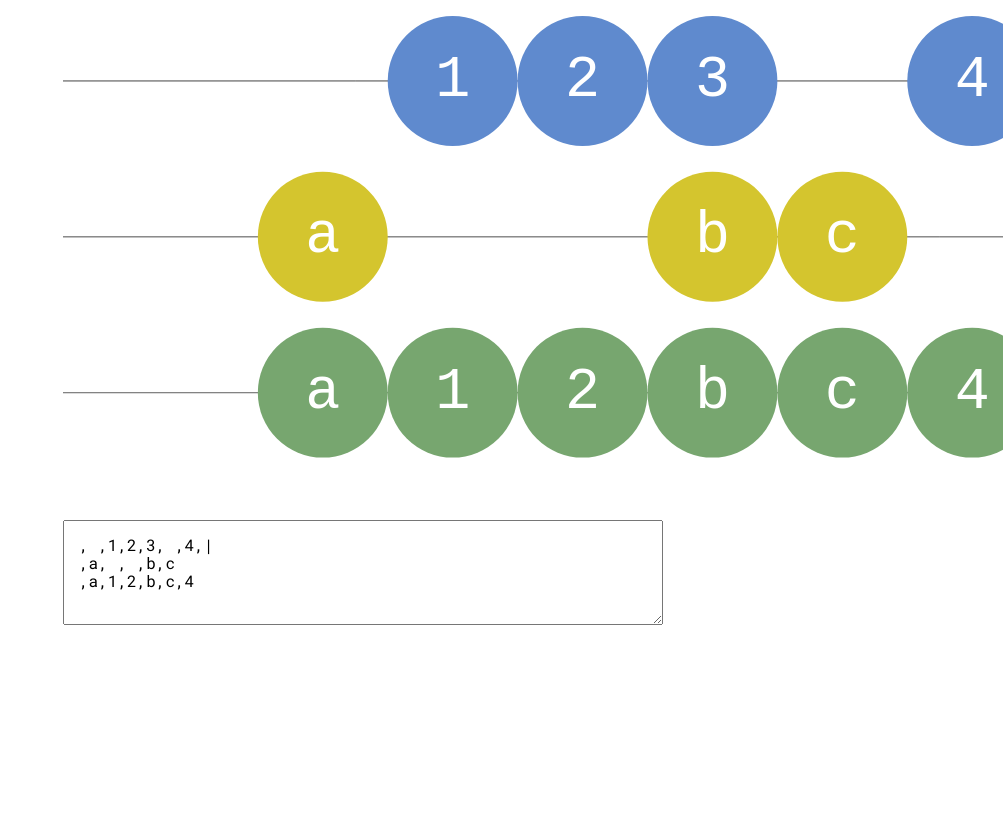
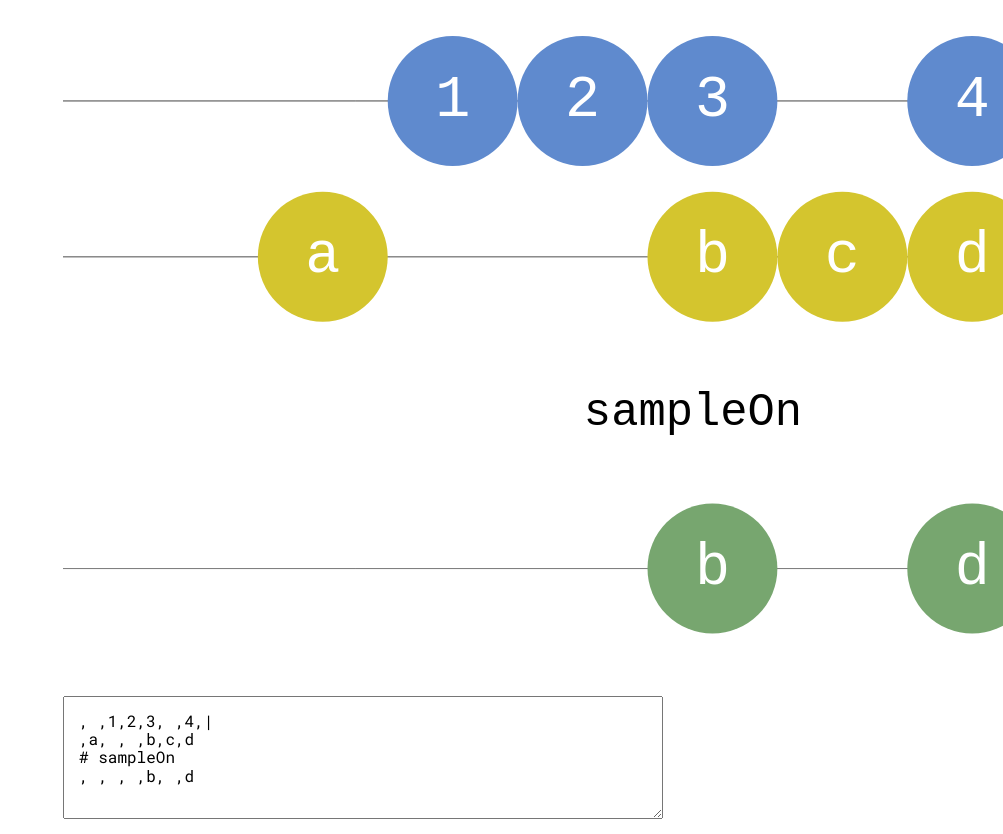
Before and after one commit to yutakahoulette-zz/text-to-marbles, a website with bundled scripts: page demo/index.html in a window 1280 px wide. Shown: the part 64-898 px from the top of the page, without its empty margins (277-1280 px from the left). Before the commit the page ends 800 px from the top, so only its background shows below. Built offline with nearby package versions, Linux system fonts and the light colour scheme.

Commit message:
Add ability to add text

```diff
--- a/demo/build.js
+++ b/demo/build.js
@@ -40,7 +40,7 @@ function textToMarbles(config) {
     var ctx = canvas.getContext('2d')
     var fullWidth = getInnerWidth(el) - 15
     var unitSize = fullWidth / longestRow(rows)
-    var colors = config && config.colors || ['#5f8ace', '#d4c52e', '#77a66f', '#a7784e']
+    var colors = config && config.colors || ['#5f8ace', '#d4c52e', '#a7784e', '#77a66f']
     canvas.width = fullWidth
     canvas.height = unitSize  * rows.length * 1.2
     draw(rows, ctx, fullWidth, unitSize, colors)
@@ -51,17 +51,22 @@ function textToMarbles(config) {
 
 function longestRow(rows) {
   return rows.reduce(function(a, b) {
-    if(a.length > b.length) return a
+    if(typeof b === 'string' || a.length >= b.length) return a
     return b
   }, []).length + 1
 }
 
 function textToRows(el) {
   return el.innerHTML
-    .replace(/ +?/g, '')
+    .trim()
     .split('\n')
-    .filter(Boolean)
-    .map(function(x){return x.split(',')})
+    .map(formatRow)
+}
+
+function formatRow(s) {
+  s = s.trim()
+  if(s.charAt(0) === '#') return s.substr(1).trim()
+  return s.replace(/ +?/g, '').split(',')
 }
 
 function getInnerWidth(el) {
@@ -75,10 +80,22 @@ function getInnerWidth(el) {
 function draw(rows, ctx, fullWidth, unitSize, colors) {
   rows.map(function(row, i) {
     var y = (i + 0.5) * unitSize * 1.2
-    horizontalLine(ctx, y, fullWidth)
+    if(typeof row === 'string') {
+      text(ctx, row, y, unitSize, fullWidth)
+      return
+    }
+    horizontalLine(ctx, y, fullWidth, unitSize)
     triangle(ctx, y, fullWidth)
     marbles(ctx, row, y, i, unitSize, colors)
   })
+}
+
+function text(ctx, row, y, unitSize, fullWidth) {
+  var fontSize = unitSize * 0.35
+  ctx.font =  fontSize + 'px monospace'
+  ctx.textAlign = 'center'
+  ctx.fillStyle = 'black'
+  ctx.fillText(row, fullWidth / 2 + fontSize, y)
 }
 
 function horizontalLine(ctx, y, fullWidth) {
--- a/demo/index.css
+++ b/demo/index.css
@@ -12,15 +12,16 @@ body {
 
 main {
   max-width: 600px;
-  margin: 0 auto;
+  margin: 10px auto 0 auto;
 }
 
 figure {
-  margin: 30px 0 50px 0;
+  margin: 40px 0 50px 0;
 }
 
 textarea {
   padding: 15px;
   resize: vertical;
   width: 100%;
+  font-size: 16px;
 }
--- a/demo/index.html
+++ b/demo/index.html
@@ -9,10 +9,11 @@
     <main>
       <h3>Text to marbles</h3>
       <figure></figure>
-      <textarea rows='4'>
+      <textarea rows='5'>
 , ,1,2,3, ,4,|
-,a, , ,b,c
-,a,1,2,b,c,4
+,a, , ,b,c,d
+# sampleOn
+, , , ,b, ,d
       </textarea>
     </main>
   </body>
```
Also changed, not shown: index.js (+23 -6 lines), package.json (+6 -2 lines), 2 other files.
